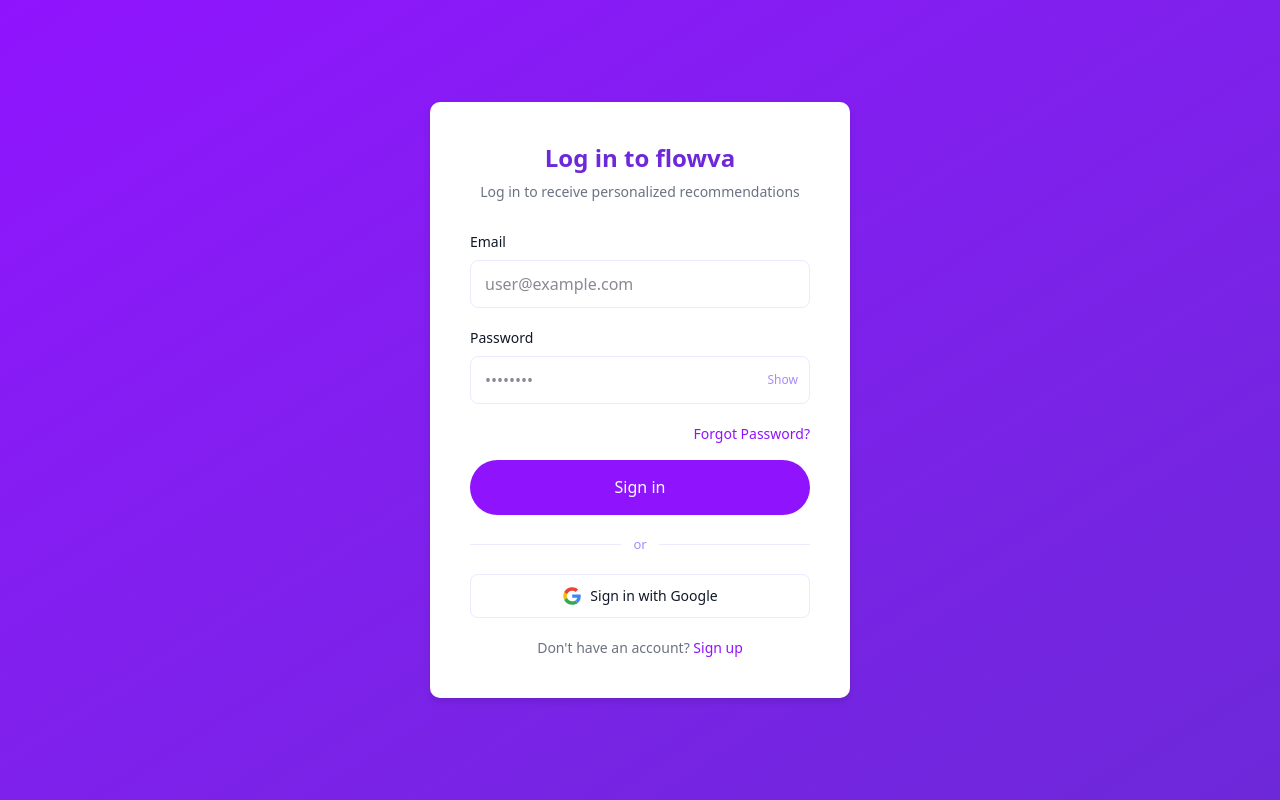
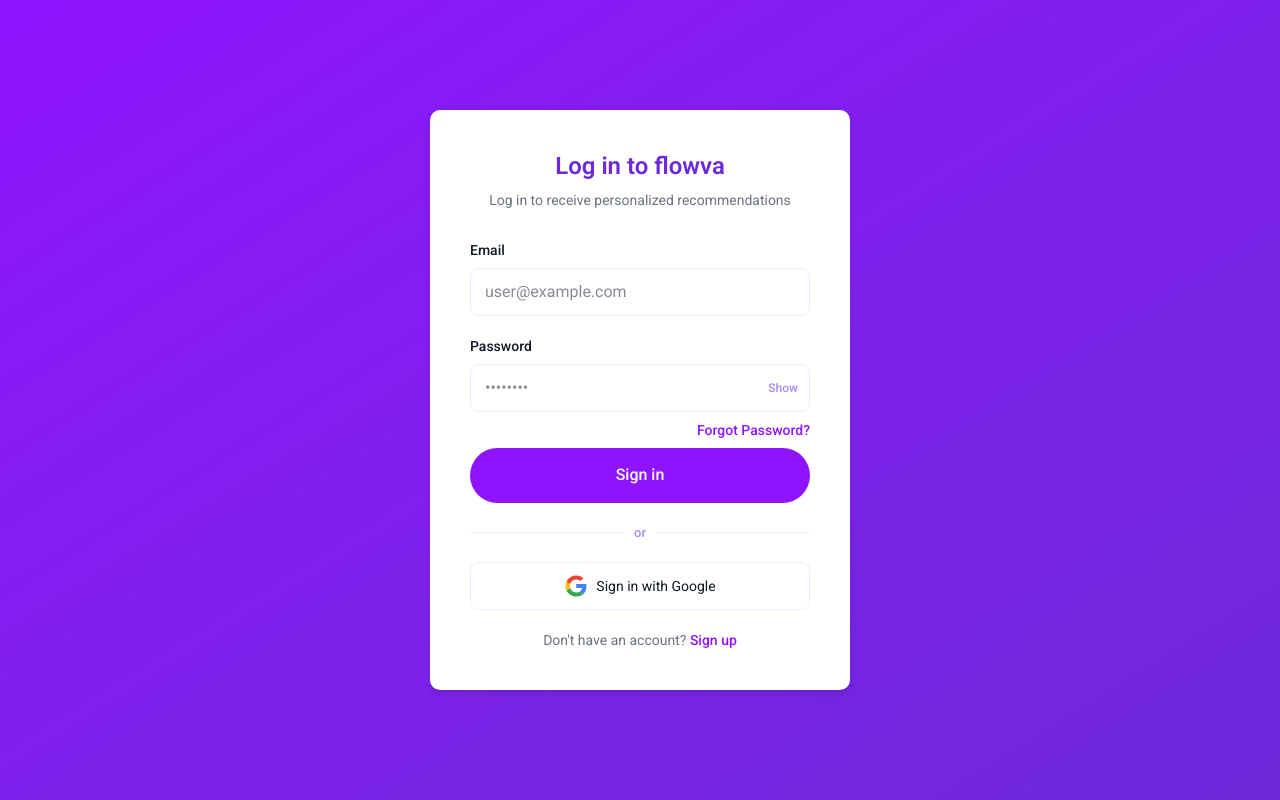
Before and after one commit to Marnin-A/flowvahub-rewards, a Next.js app: page /login in a window 1280 px wide. Built offline with nearby package versions, Linux system fonts and the light colour scheme; what @ant-design/nextjs-registry would draw is missing.

Commit message:
feat: Update font to Roboto, refine login form styling, and simplify email validation.

```diff
--- a/app/(auth)/layout.tsx
+++ b/app/(auth)/layout.tsx
@@ -4,7 +4,7 @@
 	children: React.ReactNode;
 }>) {
 	return (
-		<div className="min-h-dvh flex justify-center py-[20px] px-3 items-center bg-linear-to-br from-[#9013fe] to-[#6D28D9]">
+		<div className="font-roboto min-h-dvh flex justify-center py-[20px] px-3 items-center bg-linear-to-br from-[#9013fe] to-[#6D28D9]">
 			{children}
 		</div>
 	);
--- a/app/(auth)/login/page.tsx
+++ b/app/(auth)/login/page.tsx
@@ -10,7 +10,7 @@
 import { z } from "zod";
 
 const loginSchema = z.object({
-	email: z.string().email("Please enter a valid email address"),
+	email: z.email("Please enter a valid email address"),
 	password: z.string().min(1, "Password is required"),
 });
 
@@ -64,12 +64,13 @@
 						<PasswordInput
 							label="Password"
 							placeholder="••••••••"
+							bodyClassName="mb-0"
 							error={errors.password?.message}
 							{...register("password")}
 						/>
 
 						{/* Forgot Password Link */}
-						<div className="flex justify-end mb-4">
+						<div className="flex justify-end my-2">
 							<Link
 								href="/forgot-password"
 								className="text-sm text-[#9013fe] no-underline font-medium hover:underline"
--- a/app/globals.css
+++ b/app/globals.css
@@ -14,6 +14,7 @@
 	--color-foreground: var(--foreground);
 	--font-sans: var(--font-geist-sans);
 	--font-mono: var(--font-geist-mono);
+	--font-roboto: var(--font-roboto);
 	--color-sidebar-ring: var(--sidebar-ring);
 	--color-sidebar-border: var(--sidebar-border);
 	--color-sidebar-accent-foreground: var(--sidebar-accent-foreground);
@@ -133,6 +134,7 @@
 	* {
 		@apply border-border outline-ring/50;
 	}
+
 	body {
 		@apply bg-background text-foreground;
 	}
@@ -144,6 +146,7 @@
 	color: var(--gray-3) !important;
 	margin-top: 20px !important;
 }
+
 .ant-tabs-nav-list {
 	gap: 16px !important;
 }
@@ -163,6 +166,7 @@
 	color: hsl(272, 99%, 54%) !important;
 	border-radius: 8px 8px 0 0 !important;
 }
+
 .ant-tabs-tab:active {
 	/* background-color: hsl(272, 99%, 54%, 0.05) !important; */
 	color: hsl(272, 99%, 54%) !important;
--- a/app/layout.tsx
+++ b/app/layout.tsx
@@ -1,10 +1,10 @@
 import type { Metadata } from "next";
-import { Roboto_Serif } from "next/font/google";
+import { Roboto } from "next/font/google";
 import { AntdRegistry } from "@ant-design/nextjs-registry";
 import "./globals.css";
 
-const robotoSerif = Roboto_Serif({
-	variable: "--font-roboto-serif",
+const roboto = Roboto({
+	variable: "--font-roboto",
 	subsets: ["latin"],
 });
 
@@ -28,7 +28,7 @@
 }>) {
 	return (
 		<html lang="en">
-			<body className={`${robotoSerif.variable} antialiased bg-gray-50`}>
+			<body className={`${roboto.variable} antialiased bg-gray-50 font-roboto`}>
 				<AntdRegistry>{children}</AntdRegistry>
 			</body>
 		</html>
--- a/components/ui/password-input.tsx
+++ b/components/ui/password-input.tsx
@@ -7,15 +7,16 @@
 	extends Omit<React.InputHTMLAttributes<HTMLInputElement>, "type"> {
 	label?: string;
 	error?: string;
+	bodyClassName?: string;
 }
 
 const PasswordInput = React.forwardRef<HTMLInputElement, PasswordInputProps>(
-	({ className, label, error, id, ...props }, ref) => {
+	({ className, label, error, bodyClassName, id, ...props }, ref) => {
 		const [showPassword, setShowPassword] = React.useState(false);
 		const inputId = id || props.name;
 
 		return (
-			<div className="w-full mb-5">
+			<div className={cn("w-full", bodyClassName)}>
 				{label && (
 					<label
 						htmlFor={inputId}
@@ -32,8 +33,8 @@
 							ref={ref}
 							className={cn(
 								"peer w-full border py-[11px] px-[14px] text-base border-[#EDE9FE] transition-all ease-linear duration-200 rounded-md outline-none focus:border-[#9013fe] pr-16",
-								error && "border-red-500 focus:border-red-500",
-								className
+								className,
+								error && "border-red-500 focus:border-red-500"
 							)}
 							{...props}
 						/>
--- a/components/ui/social-login-button.tsx
+++ b/components/ui/social-login-button.tsx
@@ -54,9 +54,9 @@
 				<Image
 					src={config.icon}
 					alt={provider}
-					width={20}
-					height={20}
-					className="w-5 h-5"
+					width={24}
+					height={24}
+					className="w-6 h-6"
 				/>
 			)}
 			<span>{displayLabel}</span>
```
